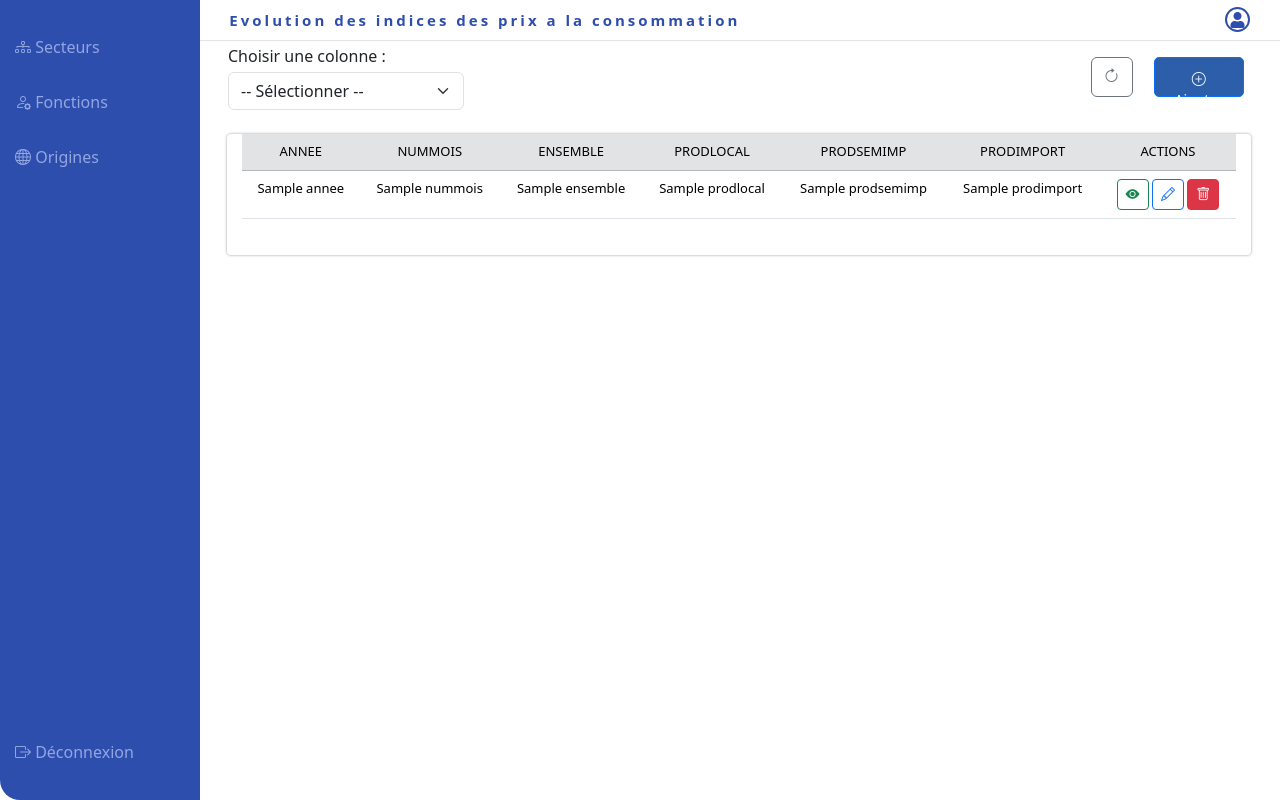
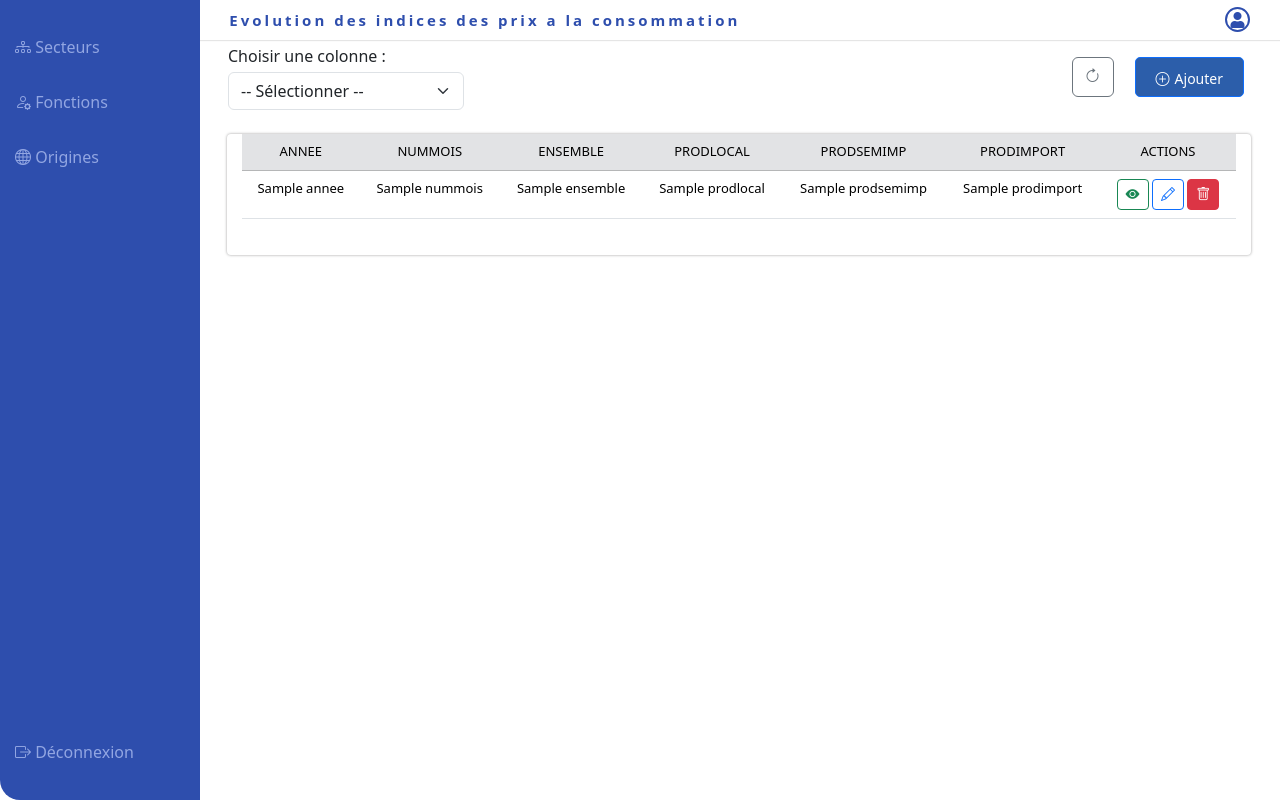
Before and after one commit to razakarivonyrojo98/secteur, a Symfony app: template templates/origine_valide/index.html.twig in a window 1280 px wide. Run offline with Twig, Linux system fonts and the light colour scheme; the template is opened without the code that fills it: most values are stand-ins (such as "Sample title", 1, 10 or a date in 2020); some libraries are stand-ins or nearby versions.

Commit message:
Update index.html.twig

```diff
--- a/templates/origine_valide/index.html.twig
+++ b/templates/origine_valide/index.html.twig
@@ -11,6 +11,11 @@
     #refreshTable:active {
         transform: rotate(180deg);
     }
+    .btn-add {
+    display: flex;
+    flex: nowrap;
+    gap: 5px;
+}
     </style>
 {% endblock %}
 
@@ -39,7 +44,7 @@
                     <a class="btn btn-outline-secondary" id="refreshTable" title="Rafraîchir">
                         <i class="bi bi-arrow-clockwise"></i>
                     </a>
-                    <a class="add btn btn-primary" href="{{ path('app_origine_valide_new') }}">
+                    <a class="add btn btn-primary btn-add" href="{{ path('app_origine_valide_new') }}">
                         <i class="bi bi-plus-circle"></i> Ajouter
                     </a>
                 </div>
```
